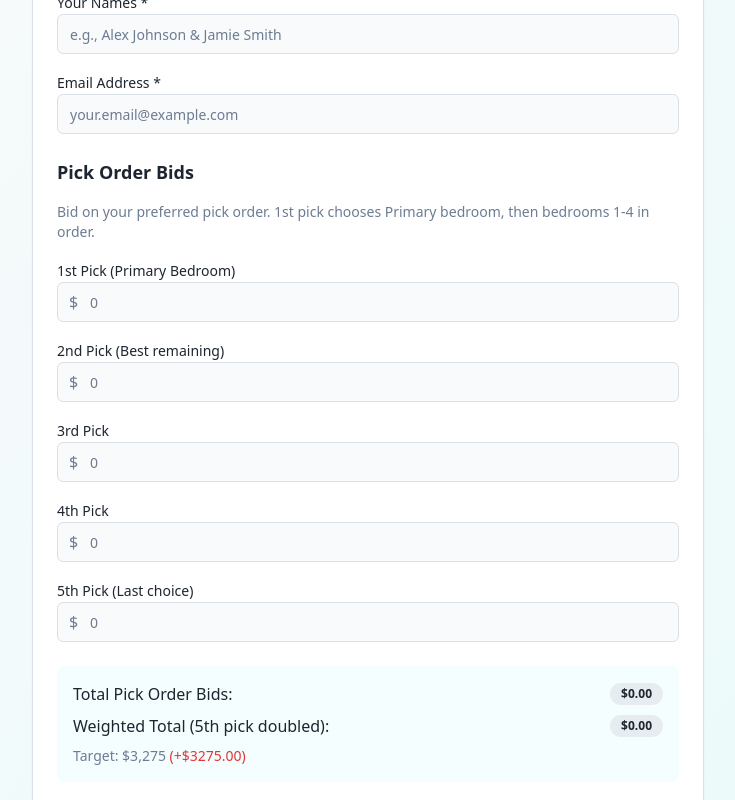
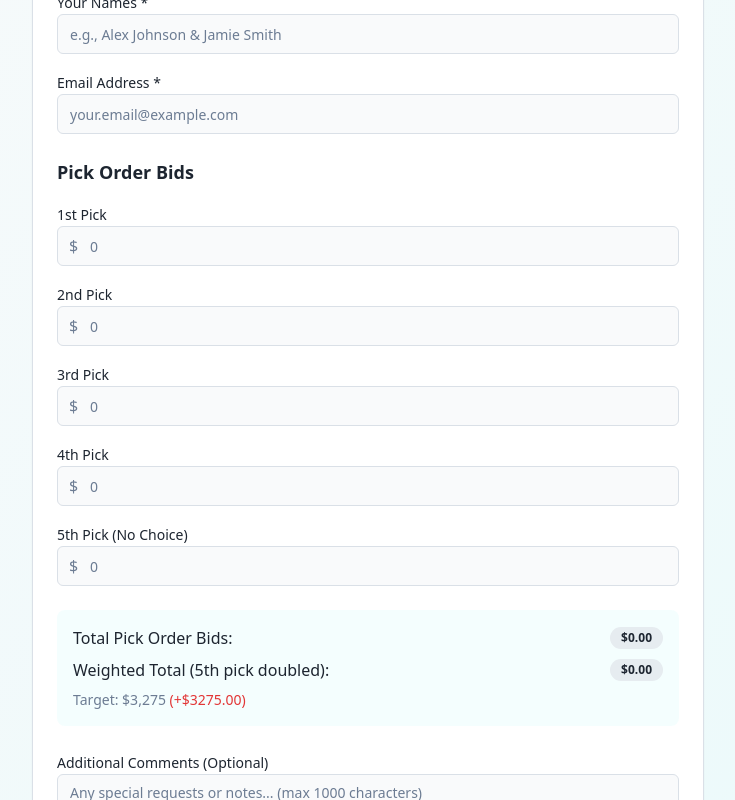
Before and after one commit to Lexiconerd/fair-room-bids, a React (Vite) app: page /bidding in a window 1280 px wide. Shown: the part 492-1292 px from the top of the page, without its empty margins (272-1007 px from the left). Built offline with nearby package versions, Linux system fonts and the light colour scheme.

Commit message:
Update Bidding.tsx

```diff
--- a/src/pages/Bidding.tsx
+++ b/src/pages/Bidding.tsx
@@ -32,11 +32,11 @@ const Bidding = () => {
   const honeypotRef = useRef("");
 
   const pickOrders = [
-    { id: "firstPick", label: "1st Pick (Primary Bedroom)" },
-    { id: "secondPick", label: "2nd Pick (Best remaining)" },
+    { id: "firstPick", label: "1st Pick" },
+    { id: "secondPick", label: "2nd Pick" },
     { id: "thirdPick", label: "3rd Pick" },
     { id: "fourthPick", label: "4th Pick" },
-    { id: "fifthPick", label: "5th Pick (Last choice)" }
+    { id: "fifthPick", label: "5th Pick (No Choice)" }
   ];
 
   // Calculate total whenever pick order bids change
@@ -369,9 +369,6 @@ const Bidding = () => {
                 {/* Pick Order Bids */}
                 <div className="space-y-4">
                   <h3 className="text-lg font-semibold text-foreground">Pick Order Bids</h3>
-                  <p className="text-sm text-muted-foreground">
-                    Bid on your preferred pick order. 1st pick chooses Primary bedroom, then bedrooms 1-4 in order.
-                  </p>
 
                   {pickOrders.map((pick) => (
                     <div key={pick.id}>
```
